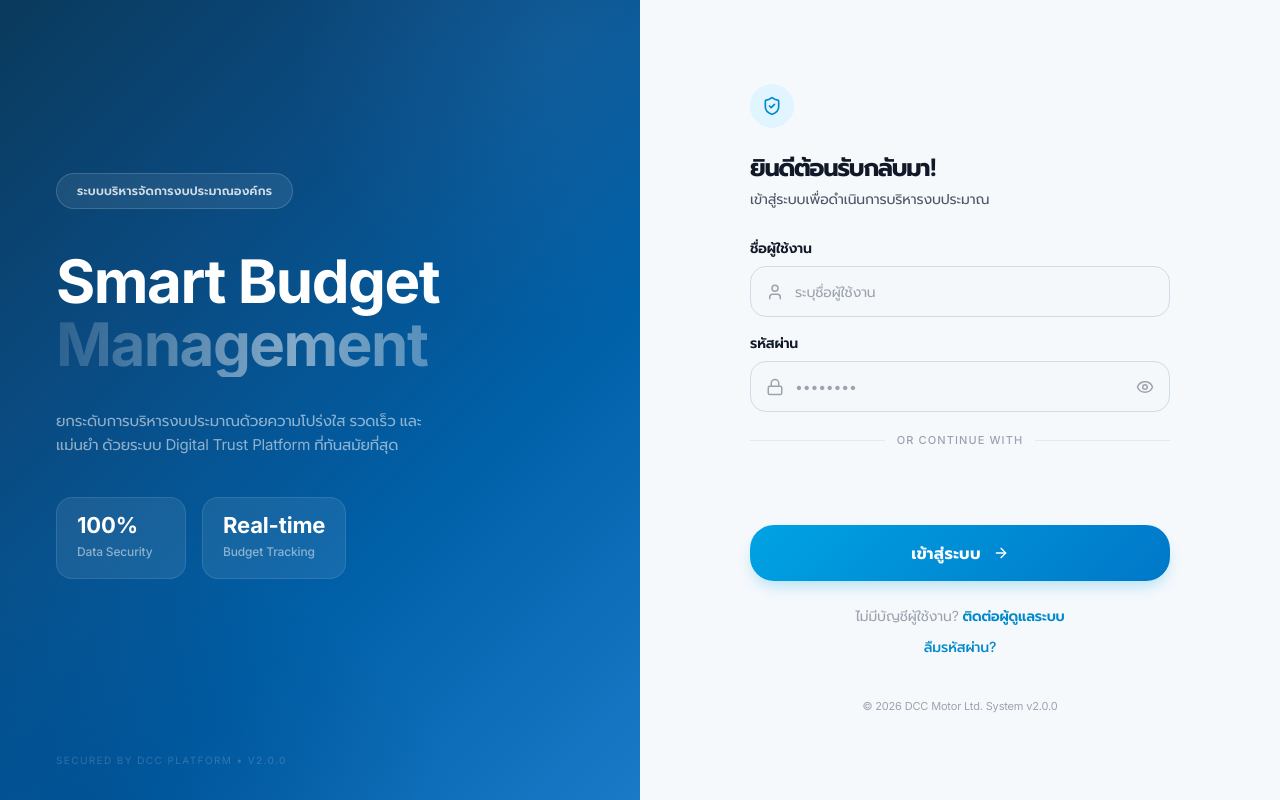
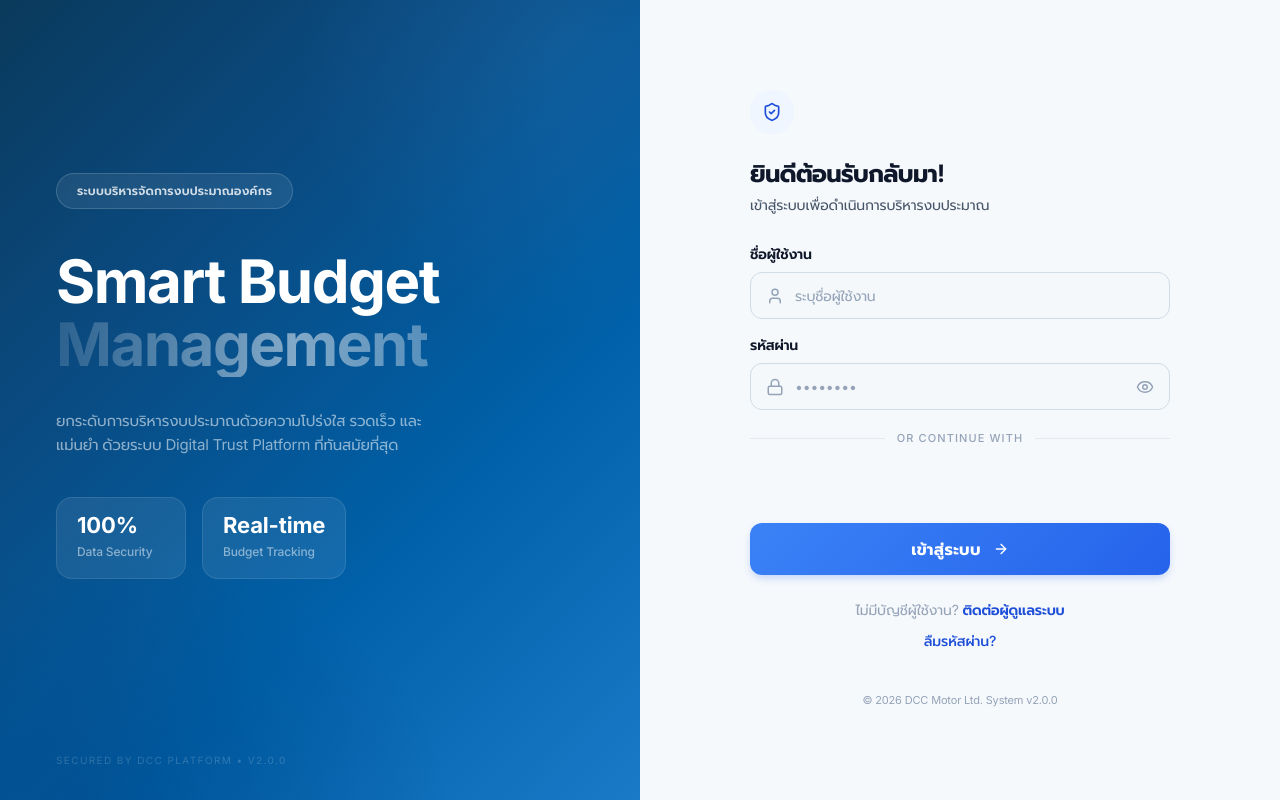
Before and after one commit to jugkritso-png/dcc-budget, a Next.js app: page / in a window 1280 px wide. Built offline with nearby package versions, Linux system fonts and the light colour scheme; no server answers.

Commit message:
style: professional UI/UX overhaul (slate grays, deep blues, refined radii and typography)

```diff
--- a/src/index.css
+++ b/src/index.css
@@ -24,19 +24,18 @@
 }
 
 :root {
-    /* ── Primary Blue Palette (matches dcc-budget.vercel.app) ── */
-    /* ── Primary Blue Palette (Krungthai Cerulean #00A3E4) ── */
-    --color-primary-50: #E0F5FF;
-    --color-primary-100: #B3E0FF;
-    --color-primary-200: #80C9FF;
-    --color-primary-300: #4DB3FF;
-    --color-primary-400: #1AA0FF;
-    --color-primary-500: #00A3E4; /* Official Krungthai Cerulean */
-    --color-primary-600: #0088CC; /* Brand Primary Focus */
-    --color-primary-700: #006EB3; /* Hover state */
-    --color-primary-800: #005599; /* Active / Gradient end */
-    --color-primary-900: #003D70;
-    --color-primary-950: #002440;
+    /* ── Primary Blue Palette (Professional Enterprise Blue) ── */
+    --color-primary-50: #EFF6FF;
+    --color-primary-100: #DBEAFE;
+    --color-primary-200: #BFDBFE;
+    --color-primary-300: #93C5FD;
+    --color-primary-400: #60A5FA;
+    --color-primary-500: #2563EB; /* Premium Standard Blue */
+    --color-primary-600: #1D4ED8;
+    --color-primary-700: #1E40AF;
+    --color-primary-800: #1E3A8A;
+    --color-primary-900: #1E3A8A;
+    --color-primary-950: #172554;
 
     /* ── Surface & Neutrals ── */
     --surface-page: #F6F9FC;
@@ -53,12 +52,12 @@
     --border-subtle: #F0F3F6;
 
     /* ── Text ── */
-    --text-primary: #111827;
-    /* gray-900 */
-    --text-secondary: #4B5563;
-    /* gray-600 */
-    --text-tertiary: #9CA3AF;
-    /* gray-400 */
+    --text-primary: #0F172A;
+    /* slate-900 */
+    --text-secondary: #475569;
+    /* slate-600 */
+    --text-tertiary: #94A3B8;
+    /* slate-400 */
     --text-inverse: #FFFFFF;
 
     /* ── Semantic ── */
@@ -69,22 +68,22 @@
     --accent-green: #10B981;
     --accent-green-light: #ECFDF5;
 
-    /* ── Radius — Krungthai NEXT Soft Corners ── */
-    --radius-sm: 8px;
-    --radius-md: 16px;
+    /* ── Radius — Professional Web App ── */
+    --radius-sm: 6px;
+    --radius-md: 12px;
     /* inputs, small buttons */
-    --radius-lg: 24px;
+    --radius-lg: 16px;
     /* standard cards */
-    --radius-xl: 32px;
+    --radius-xl: 20px;
     /* large cards, hero sections */
     --radius-full: 9999px;
 
     /* ── Shadows ── */
-    --shadow-xs: 0 2px 4px rgba(0, 0, 0, 0.02);
-    --shadow-sm: 0 4px 16px rgba(0, 0, 0, 0.04);
-    --shadow-md: 0 8px 24px rgba(0, 0, 0, 0.06);
-    --shadow-lg: 0 12px 32px rgba(0, 0, 0, 0.08);
-    --shadow-btn: 0 10px 15px -3px rgba(0, 102, 179, 0.20);
+    --shadow-xs: 0 1px 2px rgba(0, 0, 0, 0.04);
+    --shadow-sm: 0 4px 12px rgba(0, 0, 0, 0.03);
+    --shadow-md: 0 8px 24px rgba(0, 0, 0, 0.05);
+    --shadow-lg: 0 12px 32px rgba(0, 0, 0, 0.06);
+    --shadow-btn: 0 4px 12px rgba(37, 99, 235, 0.25);
 
     /* ── Transitions ── */
     --transition-fast: 150ms ease;
@@ -140,17 +139,17 @@ body {
     }
 
     h1 {
-        @apply text-3xl font-black tracking-tighter;
+        @apply text-3xl font-extrabold tracking-tight;
         color: var(--color-primary-900);
     }
 
     h2 {
-        @apply text-2xl font-black tracking-tighter;
+        @apply text-2xl font-bold tracking-tight;
         color: var(--color-primary-900);
     }
 
     h3 {
-        @apply text-xl font-extrabold tracking-tight;
+        @apply text-xl font-semibold tracking-tight;
         color: var(--color-primary-800);
     }
 
@@ -224,16 +223,16 @@ body {
         box-shadow: var(--shadow-md);
     }
 
-    /* --- Primary blue button (Krungthai Gradient) --- */
+    /* --- Primary blue button (Professional Gradient) --- */
     .btn-primary {
         display: inline-flex;
         align-items: center;
         justify-content: center;
         gap: 12px;
         width: 100%;
-        padding: 16px 28px;
-        border-radius: var(--radius-lg);
-        background: linear-gradient(135deg, #00A3E4 0%, #0077C8 100%);
+        padding: 14px 28px;
+        border-radius: var(--radius-md);
+        background: linear-gradient(135deg, #3B82F6 0%, #2563EB 100%);
         color: var(--text-inverse);
         font-size: 16px;
         font-weight: 700;
@@ -241,12 +240,12 @@ body {
         border: none;
         cursor: pointer;
         transition: all var(--transition-normal);
-        box-shadow: 0 8px 16px -4px rgba(0, 163, 228, 0.3);
+        box-shadow: 0 4px 10px -2px rgba(37, 99, 235, 0.3);
     }
 
     .btn-primary:hover:not(:disabled) {
-        box-shadow: 0 12px 24px -4px rgba(0, 163, 228, 0.4);
-        transform: translateY(-2px);
+        box-shadow: 0 6px 16px -2px rgba(37, 99, 235, 0.4);
+        transform: translateY(-1px);
     }
 
     .btn-primary:active:not(:disabled) {
@@ -284,7 +283,7 @@ body {
     /* --- Input (matches ref: #F5F8FA bg, #D0DCE7 border, 12px radius, 14px padding) --- */
     .dcc-input {
         width: 100%;
-        padding: 14px 16px;
+        padding: 12px 16px;
         border: 1px solid var(--border-input);
         border-radius: var(--radius-md);
         background: var(--surface-input);
@@ -303,7 +302,7 @@ body {
 
     .dcc-input:focus {
         border-color: var(--color-primary-500);
-        box-shadow: 0 0 0 4px rgba(0, 102, 179, 0.10);
+        box-shadow: 0 0 0 3px rgba(37, 99, 235, 0.15);
         background: #FFFFFF;
     }
 
--- a/src/tailwind.config.js
+++ b/src/tailwind.config.js
@@ -7,21 +7,21 @@ export default {
     theme: {
         extend: {
             fontFamily: {
-                sans: ['Prompt', 'Inter', 'sans-serif'],
+                sans: ['Inter', 'Prompt', 'sans-serif'],
             },
             colors: {
                 gray: {
-                    50: '#F5F8FA',
-                    100: '#EAEFF4',
-                    200: '#D0DCE7',
-                    300: '#AABCCA',
-                    400: '#8099B0',
-                    500: '#607991',
-                    600: '#4C6176',
-                    700: '#3E4F60',
-                    800: '#344250',
-                    900: '#2E3842',
-                    950: '#1a202c', // Added darker shade for contrast
+                    50: '#F8FAFC',
+                    100: '#F1F5F9',
+                    200: '#E2E8F0',
+                    300: '#CBD5E1',
+                    400: '#94A3B8',
+                    500: '#64748B',
+                    600: '#475569',
+                    700: '#334155',
+                    800: '#1E293B',
+                    900: '#0F172A',
+                    950: '#020617',
                 },
                 primary: {
                     50: 'var(--color-primary-50)',
@@ -37,16 +37,16 @@ export default {
                     950: 'var(--color-primary-950)',
                 },
                 secondary: {
-                    50: '#F5F8FA',
-                    100: '#EAEFF4',
-                    200: '#D0DCE7',
-                    300: '#AABCCA',
-                    400: '#8099B0',
-                    500: '#607991',
-                    600: '#4C6176',
-                    700: '#3E4F60',
-                    800: '#344250',
-                    900: '#2E3842',
+                    50: '#F8FAFC',
+                    100: '#F1F5F9',
+                    200: '#E2E8F0',
+                    300: '#CBD5E1',
+                    400: '#94A3B8',
+                    500: '#64748B',
+                    600: '#475569',
+                    700: '#334155',
+                    800: '#1E293B',
+                    900: '#0F172A',
                 },
                 accent: {
                     500: '#00C4CC', // Teal accent
```
